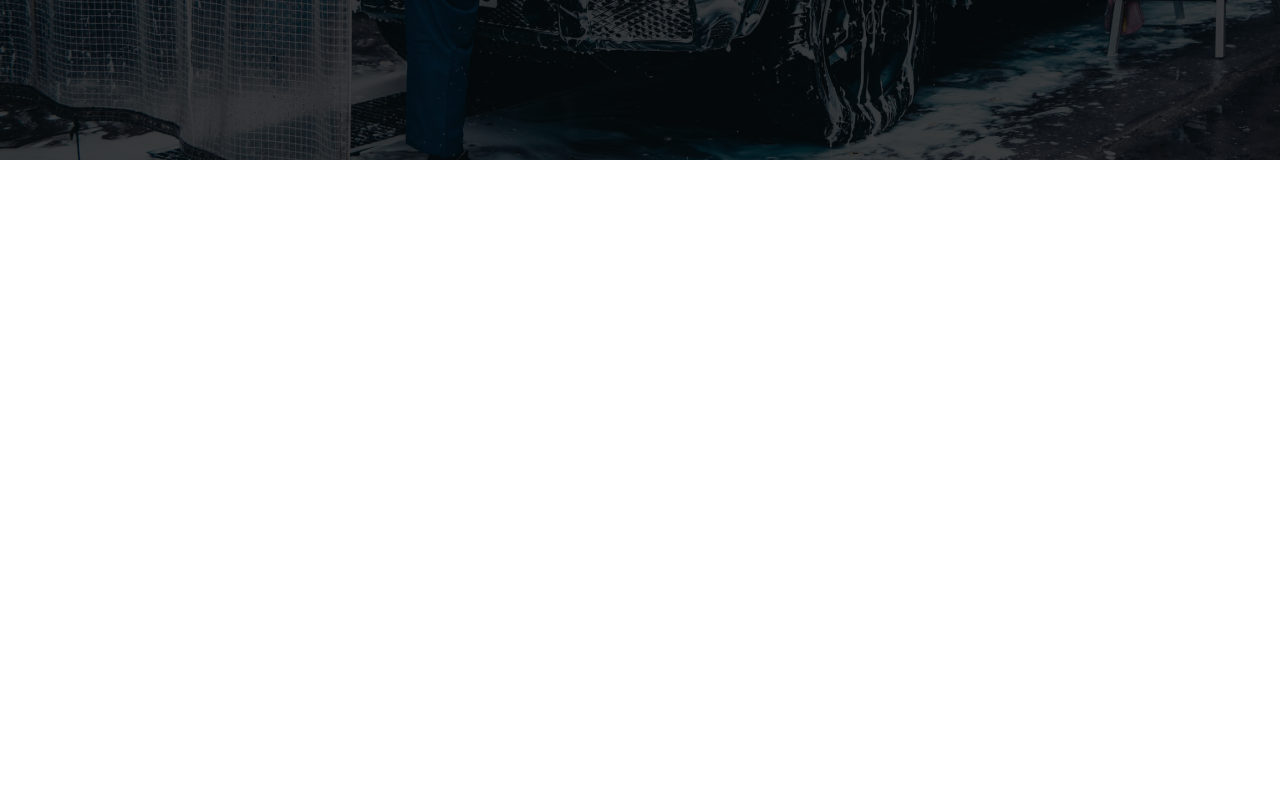
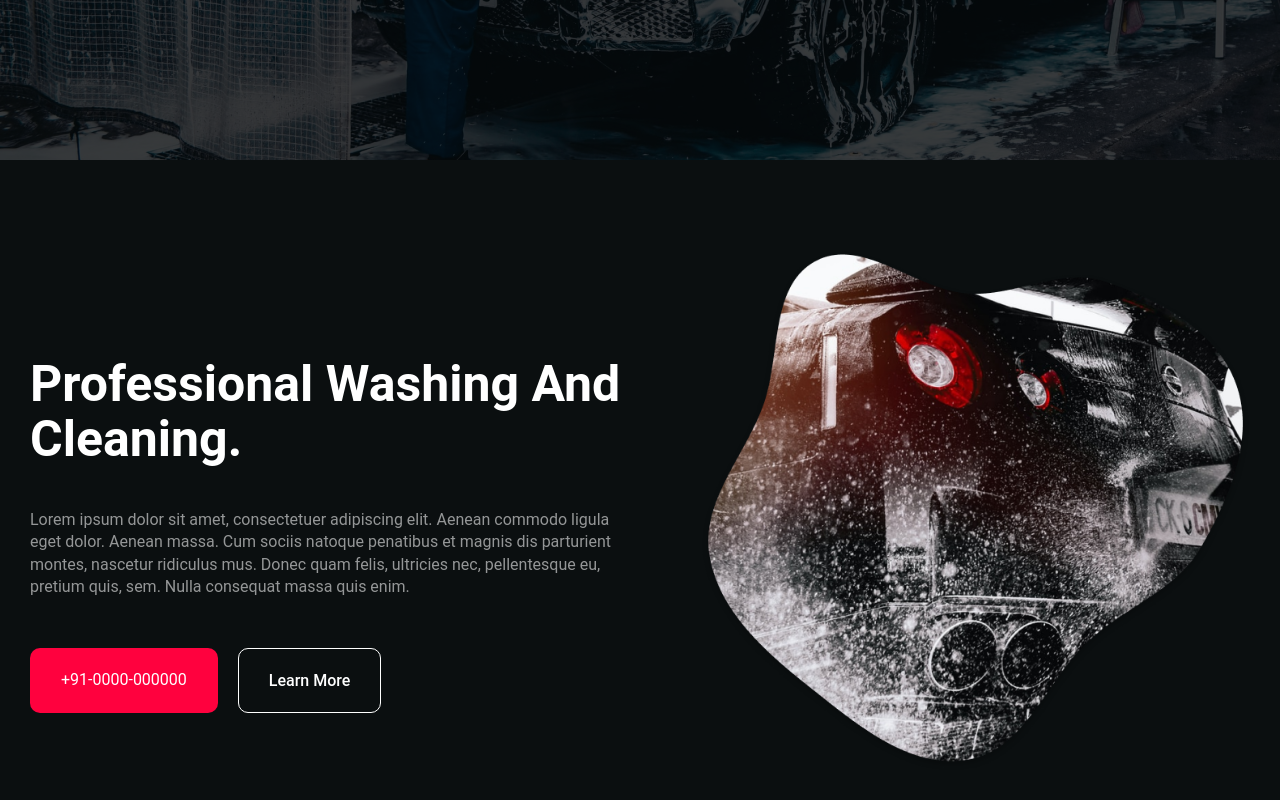
Before and after one commit to oleksandr-sidarok/car-wash, a Vue app: page /about-us in a window 1280 px wide. Shown: the part 730-1530 px from the top of the page. Before the commit the page ends 890 px from the top, so only its background shows below. Built offline with nearby package versions, Linux system fonts and the light colour scheme.

Commit message:
add section professional-washing for HomePage

```diff
--- a/src/assets/css/base.css
+++ b/src/assets/css/base.css
@@ -32,8 +32,18 @@ body {
     color: #FFFFFF90;
 }
 
+h1, h2, h3, h4, h5, h6 {
+    color: #ffffff;
+}
+
 h1 {
     font-size: 3.2em;
+    line-height: 1.1;
+}
+
+h2 {
+    font-size: 50px;
+    font-weight: 700;
     line-height: 1.1;
 }
 
--- a/src/assets/css/colors.css
+++ b/src/assets/css/colors.css
@@ -1,3 +1,4 @@
 body {
     --accent-color: #FF013E;
+    --background-color: #0B0F10;
 }
--- a/src/components/UI/AppButton.vue
+++ b/src/components/UI/AppButton.vue
@@ -1,15 +1,49 @@
 <template>
-  <button class="button">
+  <button class="button" :class="props.decoration" v-if="props.type === 'button'" :type="props.type">
     <slot />
   </button>
+  <a :href="`${linkType}${link}`" class="button" v-else>
+    <slot />
+  </a>
 </template>
+
+<script setup>
+import {computed} from "vue";
+
+const props = defineProps({
+  type: {
+    type: String,
+    default: "button"
+  },
+  link: {
+    type: String,
+    default: ""
+  },
+  decoration: {
+    type: String,
+    default: "fill"
+  }
+})
+
+let linkType = computed(() => {
+  switch (props.type) {
+    case "tel":
+        return "tel:"
+  }
+})
+</script>
 
 <style scoped>
   .button {
-    padding: 20px 0;
+    padding: 20px 30px;
     background: var(--accent-color);
-    box-shadow: inset 0px -7px 7px #FF013E;
     border-radius: 10px;
+    border: 1px solid transparent;
     color: white;
   }
+
+  .outline {
+    background: transparent;
+    border: 1px solid #ffffff;
+  }
 </style>
--- a/src/views/HomePage.vue
+++ b/src/views/HomePage.vue
@@ -1,13 +1,65 @@
 <template>
   <section>
     <the-intro />
+  </section>
+  <section class="professional-washing">
+    <div class="container">
+      <div class="inner">
+        <div class="content">
+          <h2 class="title">Professional Washing And Cleaning.</h2>
+          <div class="text">
+            <p>
+              Lorem ipsum dolor sit amet, consectetuer adipiscing elit. Aenean commodo ligula eget dolor. Aenean massa.
+              Cum sociis natoque penatibus et magnis dis parturient montes, nascetur ridiculus
+              mus. Donec quam felis, ultricies nec, pellentesque eu, pretium quis, sem. Nulla consequat massa quis enim.
+            </p>
+          </div>
+          <div class="buttons-wrapper">
+            <app-button type="tel" link="+910000000000">+91-0000-000000</app-button>
+            <app-button decoration="outline">Learn More</app-button>
+          </div>
+        </div>
+        <div class="image">
+          <img src="../assets/img/profession-washing.png" alt="">
+        </div>
+      </div>
+    </div>
   </section>
 </template>
 
 <script setup>
 import TheIntro from "../components/TheIntro.vue";
+import AppButton from "../components/UI/AppButton.vue"
 </script>
 
 <style scoped>
+.professional-washing {
+  padding: 90px 0;
+  background: var(--background-color);
+}
 
+.professional-washing .inner {
+  display: flex;
+  align-items: center;
+  justify-content: space-between;
+}
+
+.professional-washing .content {
+  width: 50%;
+}
+
+.professional-washing .image {
+  width: 45%;
+}
+
+.image img {
+  width: 100%;
+  height: auto;
+}
+
+.buttons-wrapper {
+  display: flex;
+  gap: 20px;
+  margin-top: 50px;
+}
 </style>
```
Also changed, not shown: src/assets/img/profession-washing.png (added).
